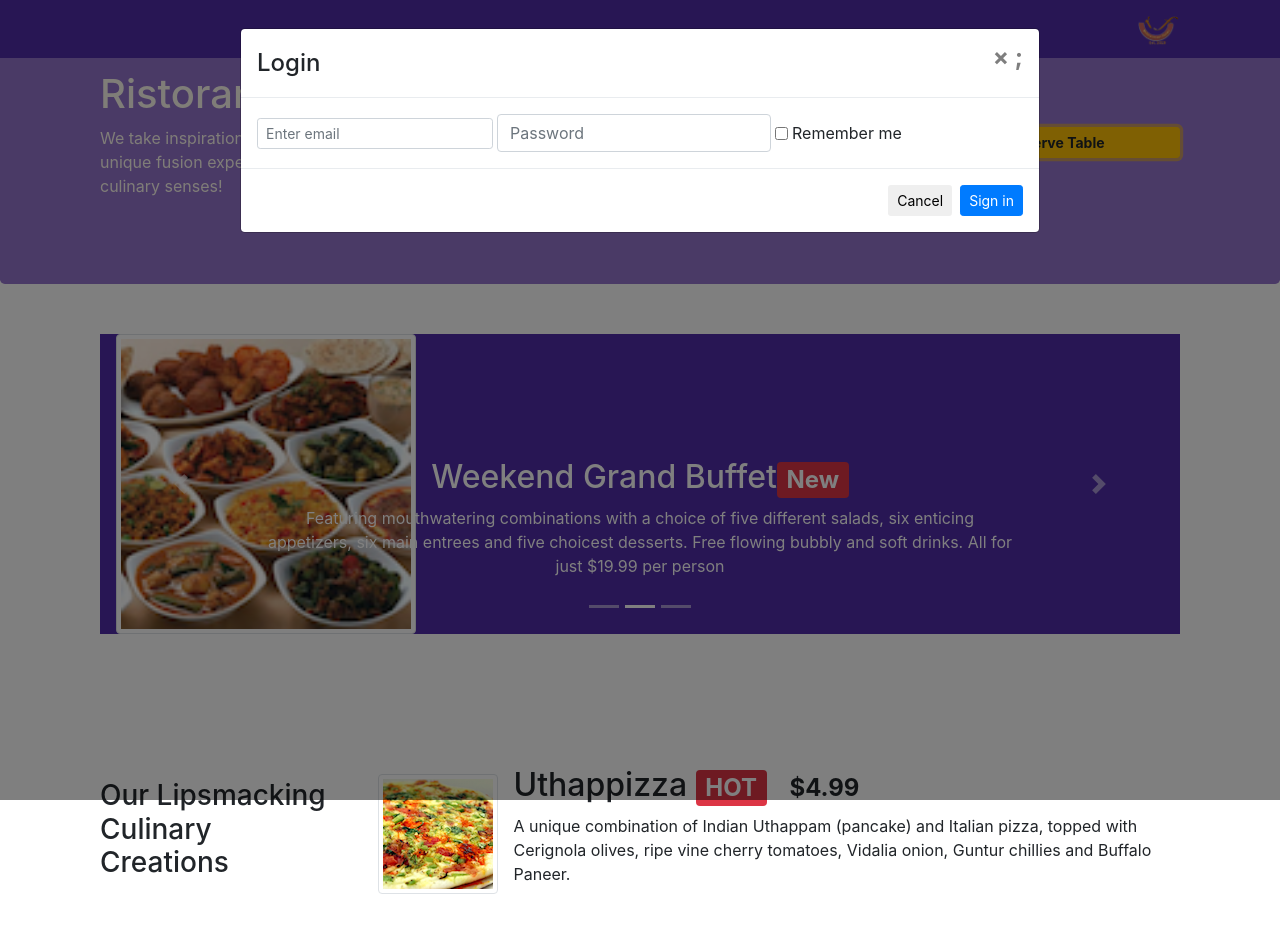
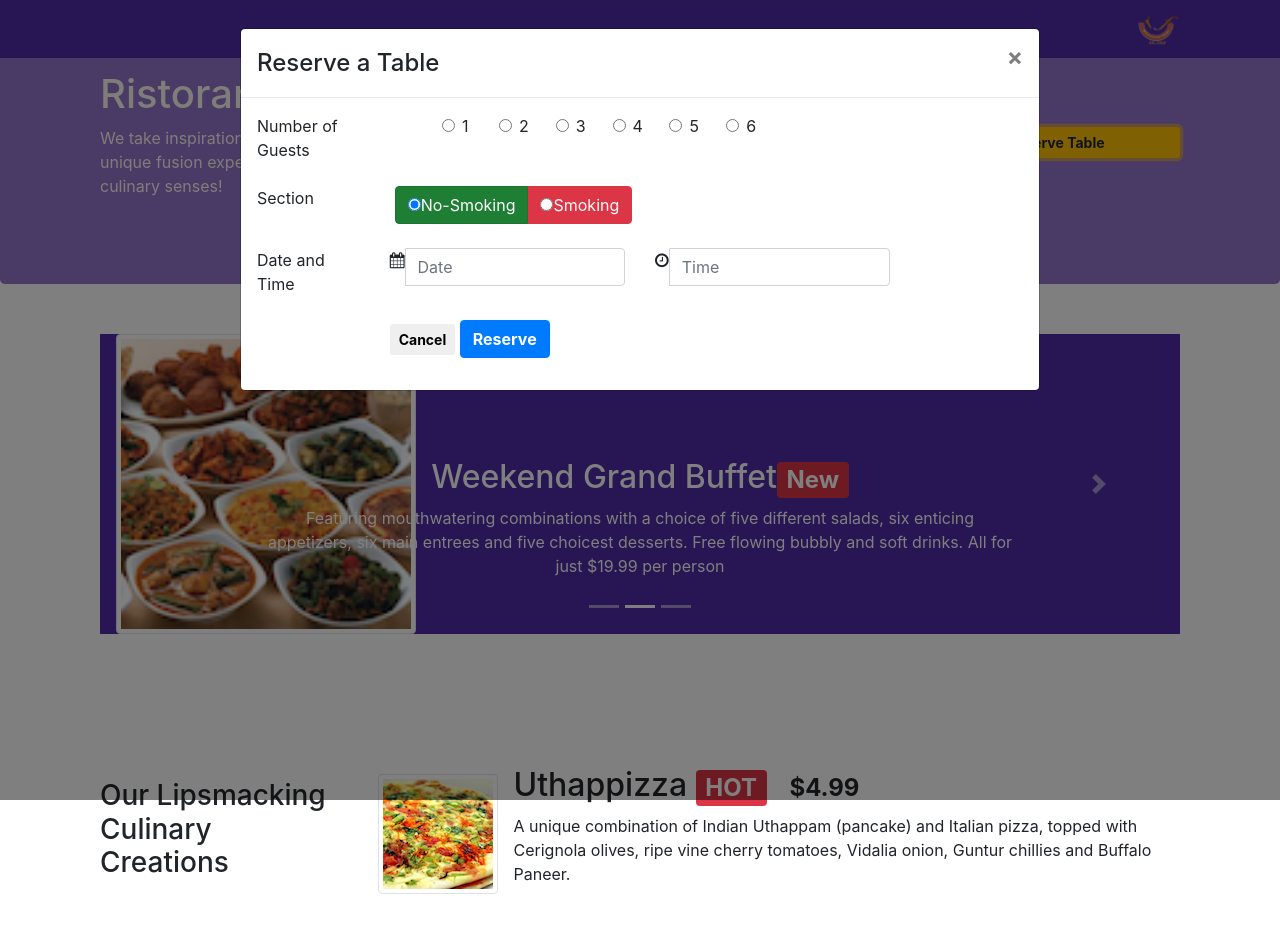
Before and after one commit to MahmudHasanMenon/Bootstrap_web_project, a website: page index.html in a window 1280 px wide. Both pictures are taken after a click on the link "Reserve Table". Shown: the top 932 px of the page. Drawn offline with nearby package versions, Linux system fonts and the light colour scheme.

Commit message:
Assignment-3

```diff
--- a/index.html
+++ b/index.html
@@ -49,40 +49,84 @@
                           <!-- Modal content-->
                                                  <div class="modal-content">
                                                  <div class="modal-header">
-<h4 class="modal-title">Login </h4>
+                                                  <h4 class="modal-title">Reserve a Table </h4>
                                                   <button type="button" class="close" data-dismiss="modal">&times
-;</button>
+                                               </button>
                                                            </div>
+
 														   <div class="modal-body">
-<form class="form-inline">
-<div class="form-group">
-<label class="sr-only" for="exampleInputEmail3">Email
-address</label>
-<input type="email" class="form-control form-control-sm
-mr-1" id="exampleInputEmail3" placeholder="Enter
-email">
+                                                      <form>
+
+													   <div class="form-group row">
+                                    <label for="Guests" class="col-12 col-sm-2">Number of Guests</label>
+                                <div class="form-check col-12 col-sm-10 ">
+                                    <label class="radio-inline col-2 col-sm-1 offset-sm-1 form-check-label"><input type="radio" name="1" class="form-check-input"> 1</label>
+                                    <label class="radio-inline col-2 col-sm-1 form-check-label"><input type="radio" name="2" class="form-check-input"> 2</label>
+                                    <label class="radio-inline col-2 col-sm-1 form-check-label"><input type="radio" name="3" class="form-check-input"> 3</label>
+                                    <label class="radio-inline col-2 col-sm-1 form-check-label"><input type="radio" name="4" class="form-check-input"> 4</label>
+                                    <label class="radio-inline col-2 col-sm-1 form-check-label"><input type="radio" name="5" class="form-check-input"> 5</label>
+                                    <label class="radio-inline col-2 col-sm-1 form-check-label"><input type="radio" name="6" class="form-check-input"> 6</label>
                                 </div>
-<div class="form-group">
-<label class="sr-only" for="exampleInputPassword3"
->Password</label>
-<input type="password" class="form-control form-control
--sm mr-1" id="exampleInputPassword3" placeholder
-="Password">
                             </div>
-<div class="form-check">
-<label class="form-check-label">
-<input class="form-check-input" type="checkbox">
-Remember me
+
+									   <div class="form-group row">
+                                    <label for="Guests" class="col-12 col-sm-2">Section</label>
+                                <div class="form-check col-12 col-sm-10 ">
+								<div class="btn-group" data-toggle="buttons">
+  <label class="btn btn-success active">
+    <input type="radio" name="options" id="option1" autocomplete="off" checked>No-Smoking
   </label>
+  <label class="btn btn-danger">
+    <input type="radio" name="options" id="option2" autocomplete="off">Smoking
+  </label>
+
 </div>
+
+
+
+
+
+
+                                     </div>
+                            </div>
+
+
+
+
+                            <div class="form-group row">
+                                <label for="DateAndTime" class="col-sm-2">Date and Time</label>
+                                <div class="col-sm-4">
+                                    <div class="input-group">
+                                        <div class="input-group-addon"><i class="fa fa-calendar" aria-hidden="true"></i></div>
+                                        <input type="text" name="Date" id="Date" class="form-control" placeholder="Date">
+                                    </div>
+                                </div>
+                                <div class="col-sm-4">
+                                    <div class="input-group">
+                                        <div class="input-group-addon"><i class="fa fa-clock-o" aria-hidden="true"></i></div>
+                                        <input type="text" name="Time" id="Time" class="form-control" placeholder="Time">
+                                    </div>
+                                </div>
+                            </div>
+
+
+							 <div class="form-group row">
+                                <div class="offset-md-2 col-md-10">
+								<button type="button" class="btn btn-default btn-sm" data-dismiss="modal">   <strong>Cancel</strong></button>
+
+                                    <button type="submit" class="btn btn-primary">
+                                        <strong>Reserve</strong>
+                                    </button>
+                                </div>
+                            </div>
+
+
+
 </form>
 </div>
-<div class="modal-footer">
-<button type="button" class="btn btn-default btn-sm" data
--dismiss="modal">Cancel</button>
-<button type="submit" class="btn btn-primary btn-sm">Sign in
-</button>
-</div>
+
+
+
 </div>
 </div>
 </div>
```
Lines whose indentation alone changed are shown as unchanged.
